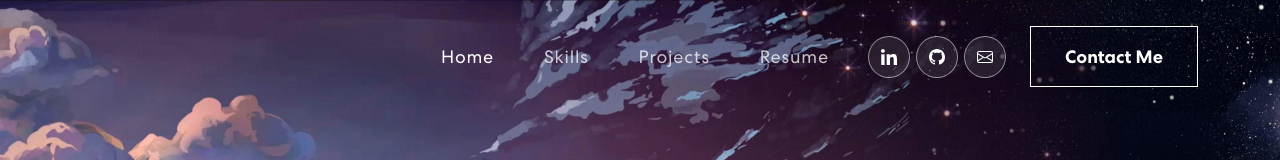
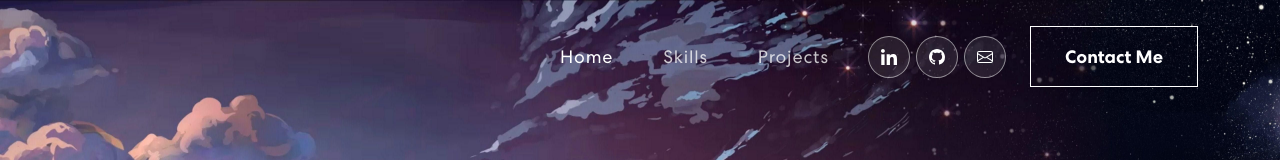
Before and after one commit to DianasJourney/React-Portfolio, a React (Create React App) app: page / in a window 1280 px wide. Shown: the top 160 px of the page. Built offline with nearby package versions, Linux system fonts and the light colour scheme.

Commit message:
adjusted some banner

```diff
--- a/src/components/Banner.js
+++ b/src/components/Banner.js
@@ -68,7 +68,7 @@ export const Banner = () => {
                     <span
                       className='txt-rotate'
                       dataPeriod='1000'
-                      data-rotate='[ "Full Stack Developer"]'
+                      data-rotate='[ "Full Stack Web Developer"]'
                     >
                       <span className='wrap'>{text}</span>
                     </span>
--- a/src/components/NavBar.js
+++ b/src/components/NavBar.js
@@ -68,7 +68,7 @@ export const NavBar = () => {
               >
                 Projects
               </Nav.Link>
-              <Nav.Link
+              {/* <Nav.Link
                 href={Resume}
                 className={
                   activeLink === 'Resume'
@@ -78,7 +78,7 @@ export const NavBar = () => {
                 onClick={() => onUpdateActiveLink('project')}
               >
                 Resume
-              </Nav.Link>
+              </Nav.Link> */}
             </Nav>
             <span className='navbar-text'>
               <div className='social-icon'>
```
